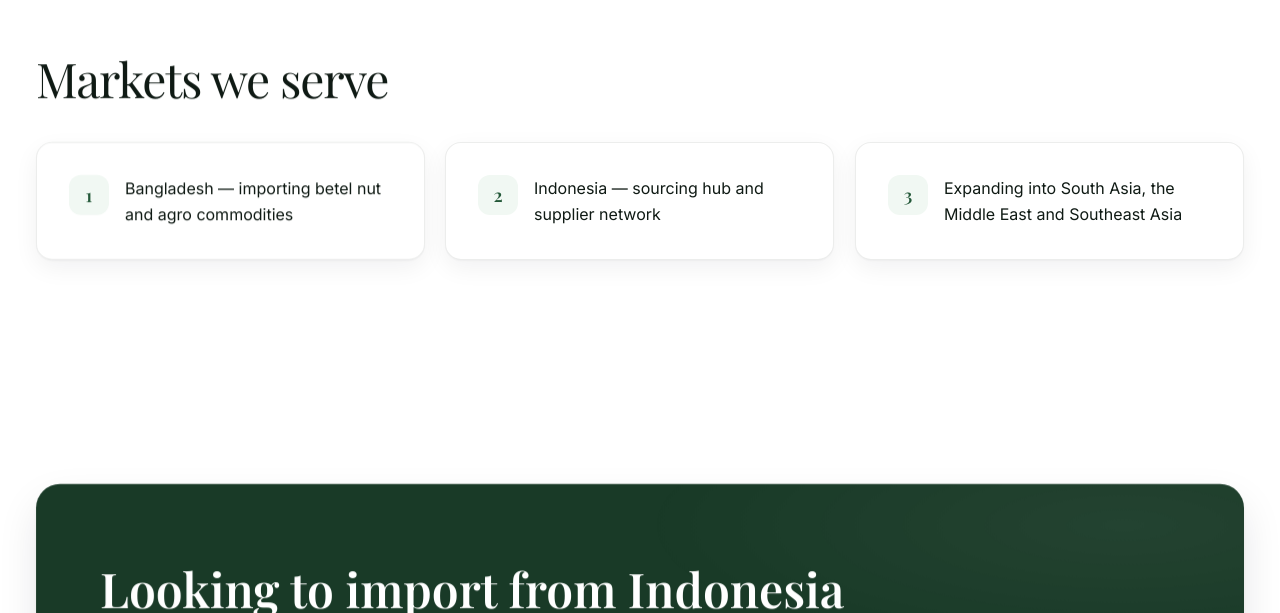
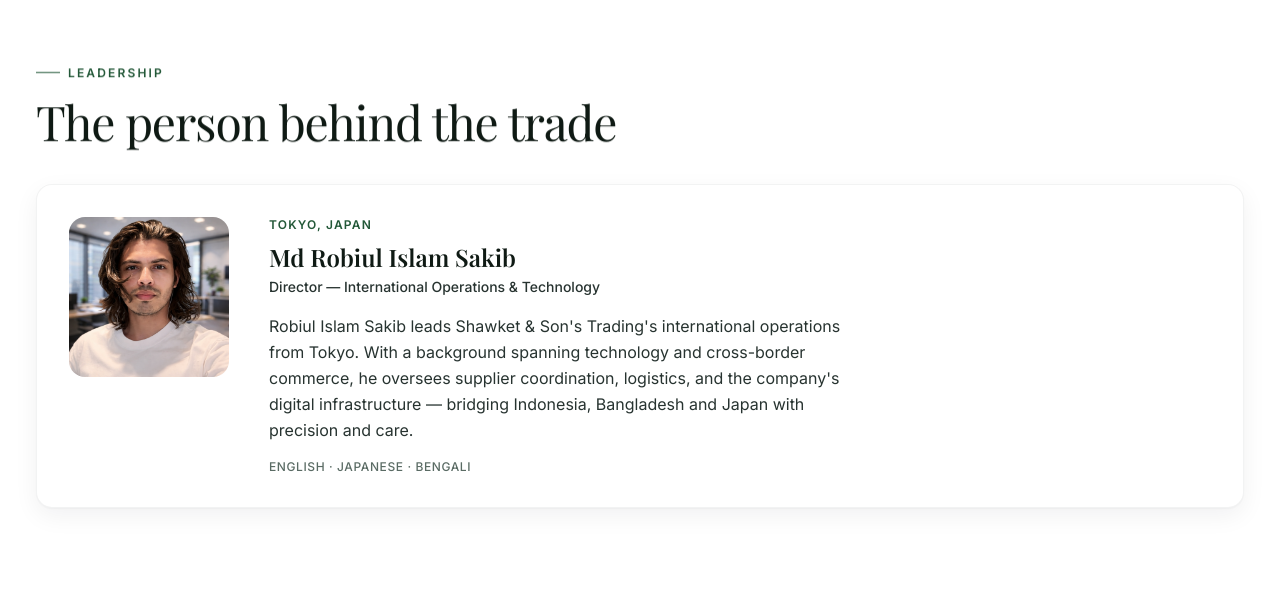
Before and after one commit to sakib-maho/shawket-sons-trading-website, a Next.js app: page /about in a window 1280 px wide. Shown: the part 1487-2100 px from the top of the page. Built offline with nearby package versions, Linux system fonts and the light colour scheme; no server answers; a web font is replaced by a local one.

Commit message:
Add founder profile section to About page (en/id/bn)
Co-Authored-By: Claude Sonnet 4.6 <noreply@anthropic.com>

```diff
--- a/src/app/about/View.tsx
+++ b/src/app/about/View.tsx
@@ -1,5 +1,6 @@
 "use client";
 
+import Image from "next/image";
 import { useLanguage } from "@/i18n/LanguageProvider";
 import { PageHero } from "@/components/PageHero";
 import { Reveal } from "@/components/Reveal";
@@ -57,7 +58,44 @@ export function AboutView() {
         </div>
       </section>
 
-      <section className="section">
+      <section className="section border-t border-ink/5">
+        <div className="container">
+          <Reveal>
+            <span className="eyebrow">{t.founder.eyebrow}</span>
+            <h2 className="heading-lg mt-4 max-w-2xl">{t.founder.title}</h2>
+          </Reveal>
+          <Reveal delay={100}>
+            <div className="mt-10 flex flex-col gap-8 rounded-2xl border border-ink/5 bg-white p-8 shadow-card sm:flex-row sm:items-start sm:gap-10">
+              <div className="flex-shrink-0">
+                <div className="relative h-32 w-32 overflow-hidden rounded-2xl sm:h-40 sm:w-40">
+                  <Image
+                    src="/images/team/sakib.jpg"
+                    alt={t.founder.name}
+                    fill
+                    sizes="160px"
+                    className="object-cover"
+                  />
+                </div>
+              </div>
+              <div>
+                <p className="text-xs font-semibold uppercase tracking-widest text-brand-700">
+                  {t.founder.location}
+                </p>
+                <h3 className="mt-2 font-display text-2xl font-semibold text-ink">
+                  {t.founder.name}
+                </h3>
+                <p className="mt-1 text-sm font-medium text-ink-soft">{t.founder.role}</p>
+                <p className="mt-4 max-w-xl leading-relaxed text-ink-soft">{t.founder.bio}</p>
+                <p className="mt-4 text-xs font-medium uppercase tracking-wider text-ink-muted">
+                  {t.founder.languages}
+                </p>
+              </div>
+            </div>
+          </Reveal>
+        </div>
+      </section>
+
+      <section className="section border-t border-ink/5">
         <div className="container">
           <Reveal>
             <h2 className="heading-lg max-w-3xl">{t.about.markets.title}</h2>
--- a/src/i18n/translations/bn.ts
+++ b/src/i18n/translations/bn.ts
@@ -123,6 +123,15 @@ export const bn: Dictionary = {
     subtitle:
       "কিছু বিবরণ জানান এবং আমাদের ট্রেড ডেস্ক এক কার্যদিবসের মধ্যে ফিরে আসবে।",
     cta: "যোগাযোগ পৃষ্ঠায় যান"
+  },
+  founder: {
+    eyebrow: "নেতৃত্ব",
+    title: "বাণিজ্যের পেছনের মানুষ",
+    name: "মোঃ রবিউল ইসলাম সাকিব",
+    role: "পরিচালক — আন্তর্জাতিক পরিচালনা ও প্রযুক্তি",
+    location: "টোকিও, জাপান",
+    bio: "রবিউল ইসলাম সাকিব টোকিও থেকে শওকত এন্ড সন্স ট্রেডিংয়ের আন্তর্জাতিক কার্যক্রম পরিচালনা করেন। প্রযুক্তি ও আন্তর্জাতিক বাণিজ্যে দক্ষতার সমন্বয়ে তিনি সরবরাহকারী সমন্বয়, লজিস্টিকস এবং প্রতিষ্ঠানের ডিজিটাল অবকাঠামো তত্ত্বাবধান করেন — ইন্দোনেশিয়া, বাংলাদেশ ও জাপানকে যুক্ত করেন নির্ভুলতা ও যত্নের সাথে।",
+    languages: "ইংরেজি · জাপানি · বাংলা"
   },
   about: {
     hero: {
--- a/src/i18n/translations/en.ts
+++ b/src/i18n/translations/en.ts
@@ -126,6 +126,15 @@ export const en = {
     subtitle:
       "Share a few details and our trade desk will get back within one business day.",
     cta: "Go to contact page"
+  },
+  founder: {
+    eyebrow: "Leadership",
+    title: "The person behind the trade",
+    name: "Md Robiul Islam Sakib",
+    role: "Director — International Operations & Technology",
+    location: "Tokyo, Japan",
+    bio: "Robiul Islam Sakib leads Shawket & Son's Trading's international operations from Tokyo. With a background spanning technology and cross-border commerce, he oversees supplier coordination, logistics, and the company's digital infrastructure — bridging Indonesia, Bangladesh and Japan with precision and care.",
+    languages: "English · Japanese · Bengali"
   },
   about: {
     hero: {
--- a/src/i18n/translations/id.ts
+++ b/src/i18n/translations/id.ts
@@ -123,6 +123,15 @@ export const id: Dictionary = {
     subtitle:
       "Sampaikan beberapa detail dan tim dagang kami akan membalas dalam satu hari kerja.",
     cta: "Ke halaman kontak"
+  },
+  founder: {
+    eyebrow: "Kepemimpinan",
+    title: "Sosok di balik perdagangan",
+    name: "Md Robiul Islam Sakib",
+    role: "Direktur — Operasi Internasional & Teknologi",
+    location: "Tokyo, Jepang",
+    bio: "Robiul Islam Sakib memimpin operasi internasional Shawket & Son's Trading dari Tokyo. Dengan latar belakang teknologi dan perdagangan lintas batas, ia mengawasi koordinasi pemasok, logistik, dan infrastruktur digital perusahaan — menghubungkan Indonesia, Bangladesh, dan Jepang dengan presisi dan dedikasi.",
+    languages: "Inggris · Jepang · Bengali"
   },
   about: {
     hero: {
```
Also changed, not shown: public/images/team/sakib.jpg (added).
